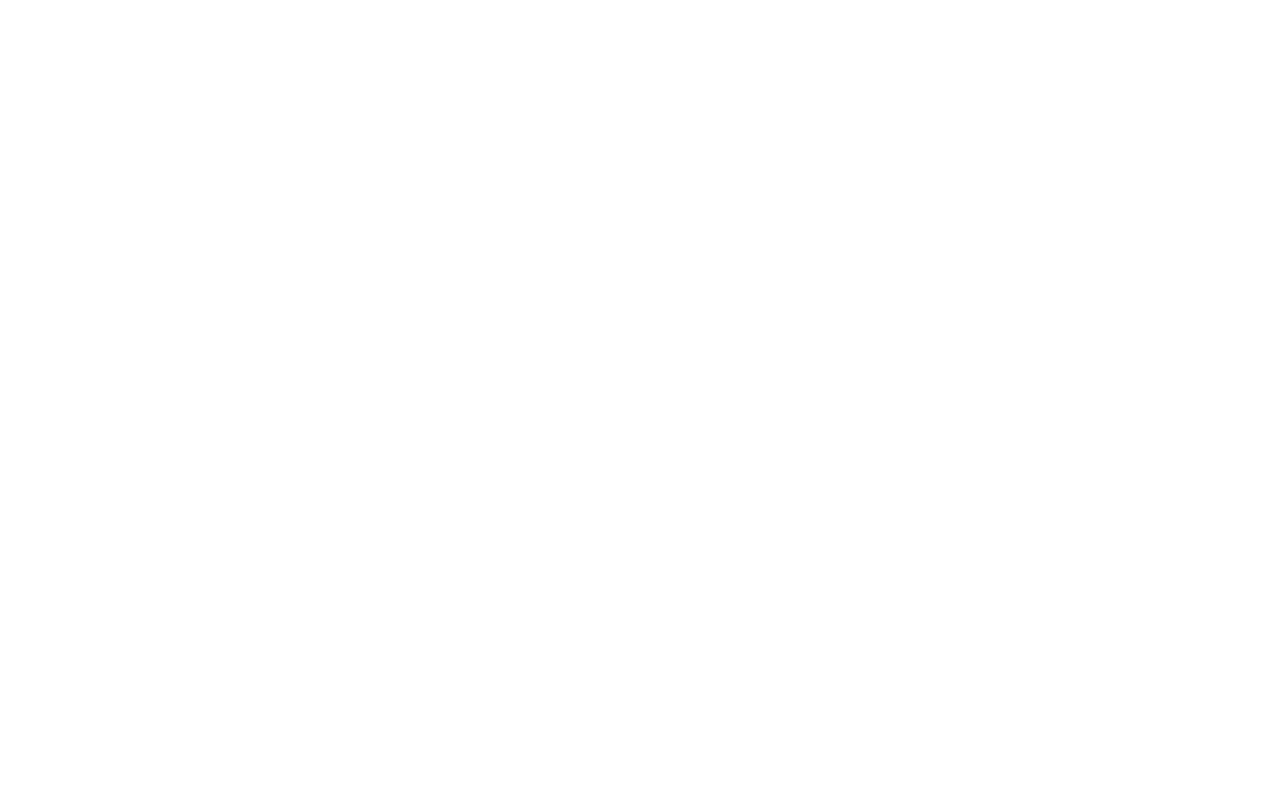
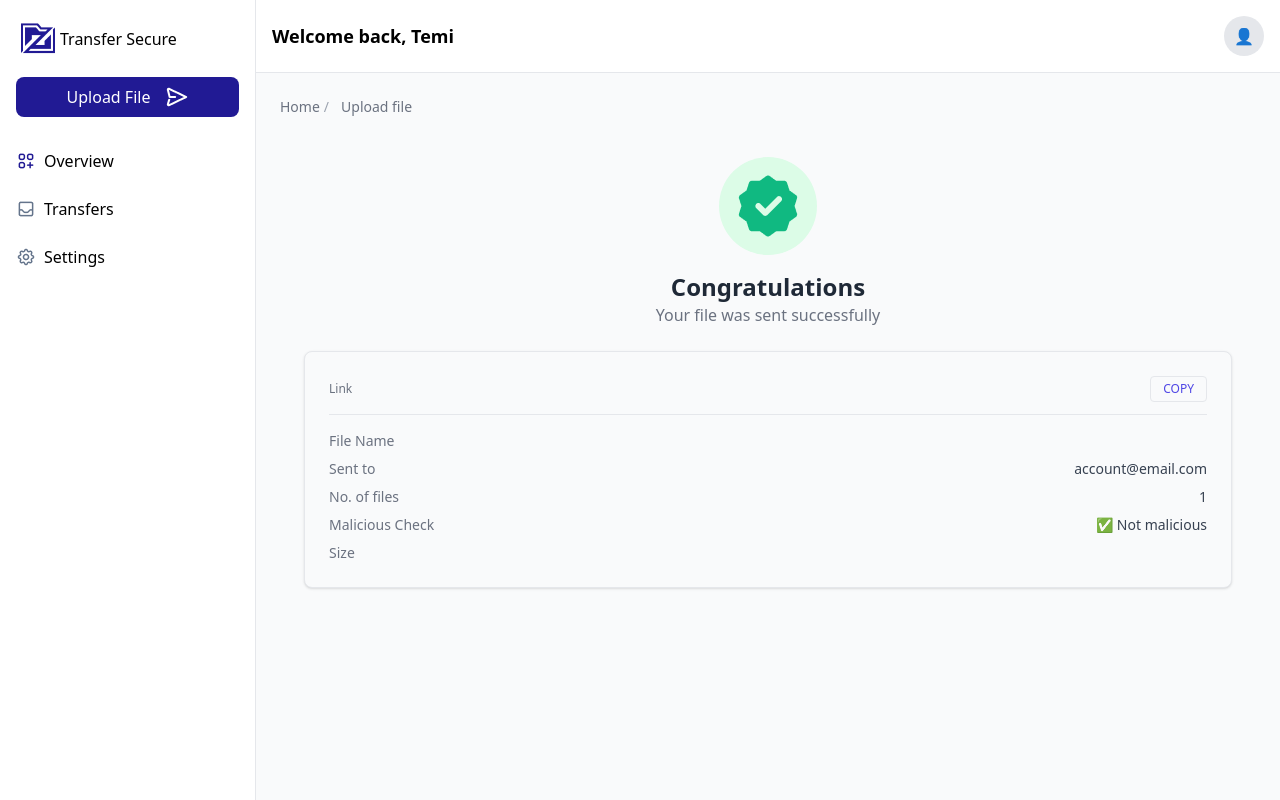
Before and after one commit to Gracetemitope/TransferSecure, a React (Create React App) app in the folder transfersecure-client/: page /upload-successful in a window 1280 px wide. Before the commit this address had no page. Built offline with nearby package versions, Linux system fonts and the light colour scheme.

Commit message:
Update redirect after a successful upload, fix success screen

```diff
--- a/transfersecure-client/src/components/UploadSuccess.js
+++ b/transfersecure-client/src/components/UploadSuccess.js
@@ -1,13 +1,31 @@
 import successIcon from "../assets/success.png";
 import {useState} from "react";
+import { useLocation } from "react-router-dom";
+import Sidebar from "./Layout/SideBar";
+import Navbar from "./Layout/NavBar";
+import BreadCrumb from "./BreadCrumb";
 function UploadSuccess() {
+    const { state } = useLocation()
+    const { fileURL, fileName, fileSize, maliciousState } = state || {};
     const [copied, setCopied] = useState(false);
+
     const handleCopy = () => {
         navigator.clipboard.writeText("http://transfersecure.com/57959575");
         setCopied(true);
         setTimeout(() => { setCopied(false); }, 2000);
     }
     return (
+        <div className="flex h-screen">
+            <Sidebar />
+            <div className="flex-1 flex flex-col">
+                <Navbar />
+                <main className={"p-6 flex-1 bg-gray-50"}>
+                    <BreadCrumb
+                        items={[
+                            { label: "Home", to: "/"},
+                            { label: "Upload file"}
+                        ]}
+                    />
         <div className="flex flex-col items-center justify-center p-6">
             <div className="bg-green-100 rounded-full p-4 mb-4">
             <img src={successIcon}></img>
@@ -20,7 +38,7 @@
                     <div>
                         <p className="text-xs text-gray-500">Link</p>
                         <p className="text-sm text-blue-600">
-                            http://transfersecure.com/57959575
+                            {fileURL}
                         </p>
                     </div>
                     <button
@@ -32,7 +50,7 @@
                 <div className={"space-y-2 text-sm text-gray-700"}>
                     <div className="flex justify-between">
                         <span className="text-sm text-gray-500">File Name</span>
-                        <span>Name of file comes here</span>
+                        <span>{fileName}</span>
                     </div>
                     <div className="flex justify-between">
                         <span className="text-gray-500">Sent to</span>
@@ -43,18 +61,21 @@
                         <span>1</span>
                     </div>
                     <div className="flex justify-between">
-                        <span className="text-gray-500">Duration</span>
-                        <span>3 days</span>
+                        <span className="text-gray-500">Malicious Check</span>
+                        <span>    <span>{maliciousState ? "⚠️ This file is malicious" : "✅ Not malicious"}</span></span>
                     </div>
                     <div className="flex justify-between">
                         <span className="text-gray-500">Size</span>
-                        <span>120KB</span>
+                        <span>{fileSize}</span>
                     </div>
                 </div>
             </div>
-            <button className="mt-6 bg-[#211A94] text-white px-8 py-3 rounded-full hover:bg-indigo-800 transition">
-                Done
-            </button>
+            {/*<button className="mt-6 bg-[#211A94] text-white px-8 py-3 rounded-full hover:bg-indigo-800 transition">*/}
+            {/*    Done*/}
+            {/*</button>*/}
+        </div>
+                </main>
+            </div>
         </div>
     )
 }
--- a/transfersecure-client/src/index.js
+++ b/transfersecure-client/src/index.js
@@ -11,6 +11,8 @@
 import ForgotPassword from "./pages/authPages/ForgotPassword";
 import ResetPassword from "./pages/authPages/ResetPassword";
 import TransferFile from "./pages/TransferFile";
+import Settings from "./pages/Settings";
+import UploadSuccess from "./components/UploadSuccess";
 
 const root = ReactDOM.createRoot(document.getElementById('root'));
 root.render(
@@ -24,6 +26,9 @@
             <Route path="/forgot-password" element={<ForgotPassword />} />
             <Route path="/reset-password" element={<ResetPassword />} />
             <Route path="/transfer" element={<TransferFile />} />
+            <Route path="/settings" element={<Settings />} />
+            <Route path="/upload-successful" element={<UploadSuccess />} />
+
         </Routes>
   </BrowserRouter>
 );
--- a/transfersecure-client/src/pages/TransferFile.js
+++ b/transfersecure-client/src/pages/TransferFile.js
@@ -4,6 +4,7 @@
 import fileIcon from "../assets/File.png"
 import UploadSuccess from "../components/UploadSuccess";
 import {useState} from "react";
+import {useNavigate} from "react-router-dom";
 
 function TransferFile() {
     const [formState, setFormState] = useState({
@@ -15,6 +16,7 @@
     const API_URL = process.env.REACT_APP_API_URL;
     const [loading, setLoading] = useState(false);
     const userId = localStorage.getItem("userId");
+    const navigate = useNavigate();
 
     const handleSubmit = async (e) => {
         e.preventDefault();
@@ -33,8 +35,16 @@
             const data = await response.json();
             console.log(data);
             if(response.ok) {
-                alert("Successfully uploaded");
                 console.log(response);
+                const fileData = response.data[0]
+                navigate("/upload-successful", {
+                    state: {
+                        fileURL: fileData.url,
+                        fileName: fileData.filename,
+                        fileSize: fileData.size,
+                        maliciousState: fileData.malicious,
+                    }
+                });
             }
 
         } catch (error) {
--- a/transfersecure-client/src/pages/authPages/Login.js
+++ b/transfersecure-client/src/pages/authPages/Login.js
@@ -35,7 +35,7 @@
             })
             const data = await response.json();
             if (response.ok && data.success) {
-                localStorage.setItem("username", data.result.userName);
+                localStorage.setItem("userId", data.result.userId);
                 navigate("/");
             } else {
                 alert("Login failed");
```
